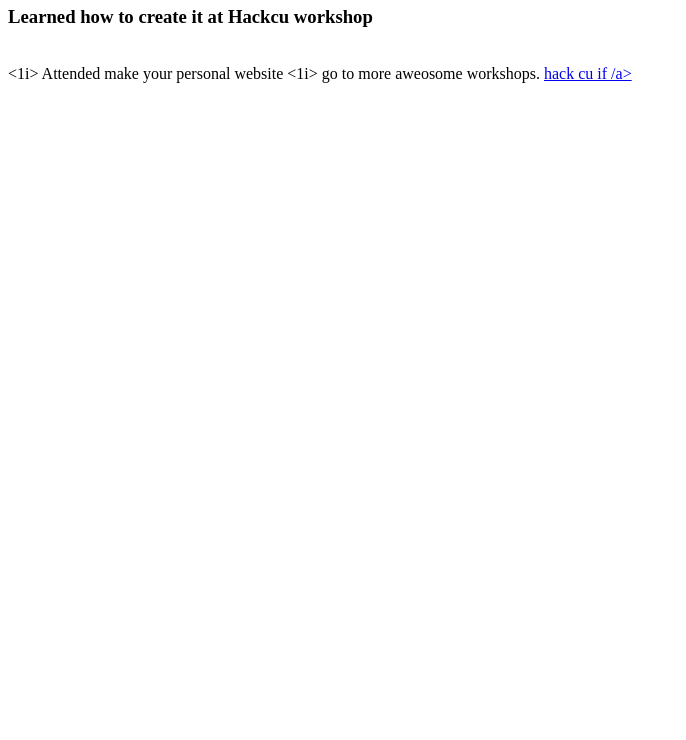
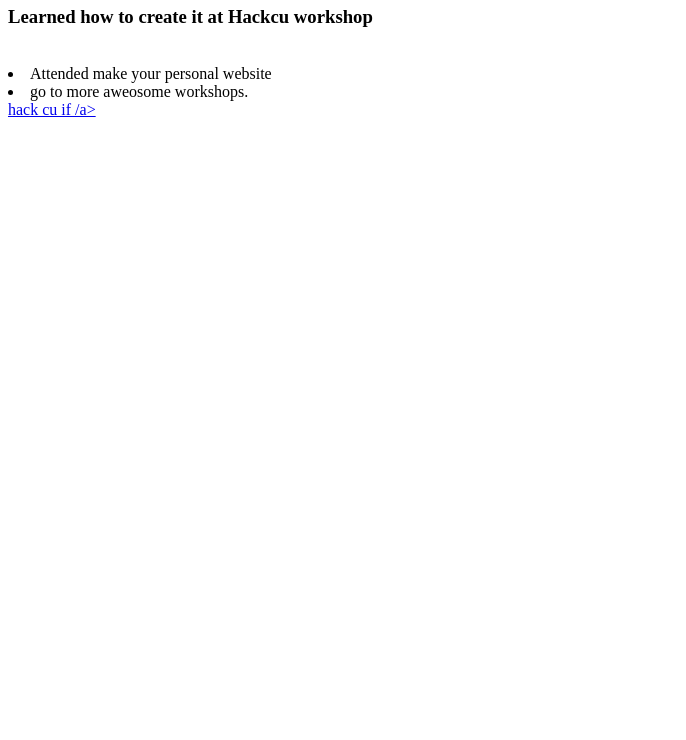
Before and after one commit to hnj1996/hnj1996.github.io, a plain HTML site: page index.html in a window 1280 px wide. Shown: the part 60-800 px from the top of the page, without its empty margins (0-686 px from the left). Drawn offline with Linux system fonts and the light colour scheme.

Commit message:
Update index.html

```diff
--- a/index.html
+++ b/index.html
@@ -6,8 +6,8 @@
       <h3> Learned how to create it at Hackcu workshop </h3>
       <br>
       <u1>
-        <1i> Attended make your personal website </1i>
-        <1i> go to more aweosome workshops. </1i>
+        <li> Attended make your personal website </li>
+        <li> go to more aweosome workshops. </li>
       </u1>
       <a href="https//hackcu.org">hack cu if /a>
   </body>
```
